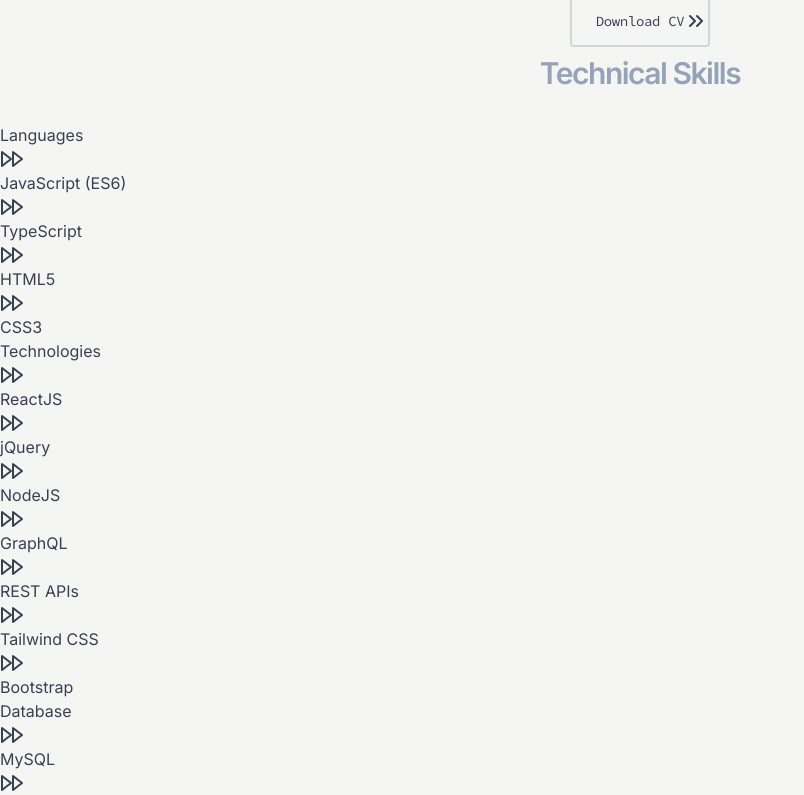
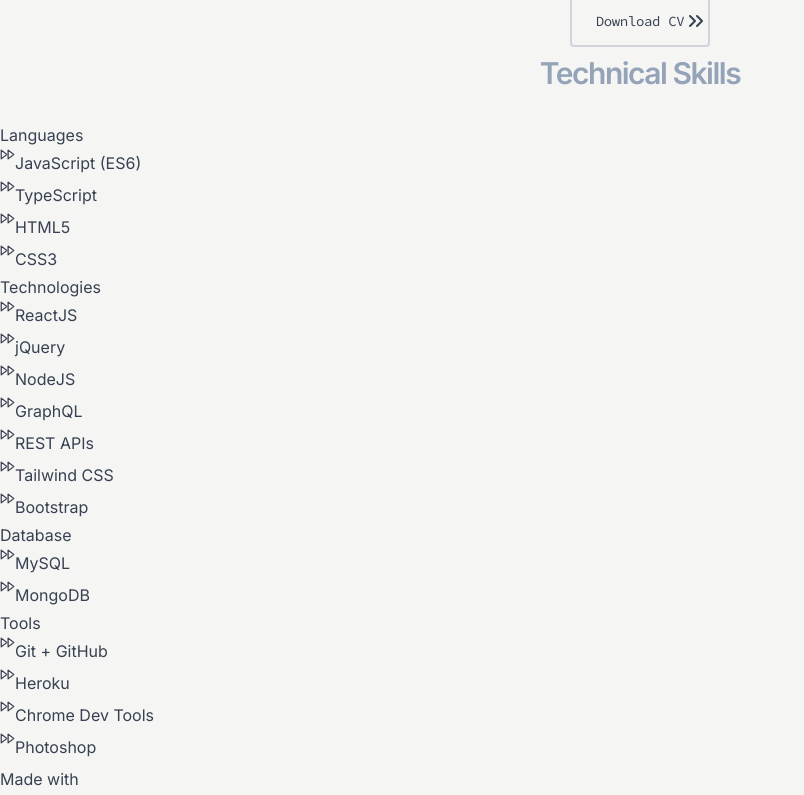
Before and after one commit to demivlkv/demivlkv.github.io, a React (Vite) app: page / in a window 1280 px wide. Shown: the part 9061-9856 px from the top of the page, without its empty margins (0-804 px from the left). Built offline with nearby package versions, Linux system fonts and the light colour scheme; no server answers.

Commit message:
update Resume component to fix icons

```diff
--- a/src/components/Icons/FastForward.jsx
+++ b/src/components/Icons/FastForward.jsx
@@ -2,13 +2,14 @@
   return (
     <div>
       <svg
-        width="24"
-        height="24"
+        width="15"
+        height="15"
         fill="none"
         stroke="currentColor"
         stroke-width="2"
         stroke-linecap="round"
         stroke-linejoin="round"
+        className="inline-flex justify-center items-center pb-1 mr-1 text-slate-400"
       >
         <use href="/feather-sprite.svg#fast-forward"/>
       </svg>
--- a/src/components/Resume.jsx
+++ b/src/components/Resume.jsx
@@ -6,7 +6,7 @@
 import FastForward from './Icons/FastForward';
 
 const Resume = ({ darkMode }) => {
-  const icon = <FastForward className="inline-flex justify-center items-center pb-1 text-slate-400" size={15} />
+  const icon = <FastForward />
 
   return (
     <section id="resume" className="relative w-full h-screen">
@@ -62,33 +62,33 @@
             viewport={{ once: true }}
           >
             <div className="leading-loose">
-              <h3 className="block font-['Source_Code_Pro'] font-semibold text-lg md:text-xl tracking-tighter">Languages</h3>
-              {icon} JavaScript (ES6)<br />
-              {icon} TypeScript<br />
-              {icon} HTML5<br />
-              {icon} CSS3
+              <h3 className="font-['Source_Code_Pro'] font-semibold text-lg md:text-xl tracking-tighter">Languages</h3>
+              <p>{icon} JavaScript (ES6)</p>
+              <p>{icon} TypeScript</p>
+              <p>{icon} HTML5</p>
+              <p>{icon} CSS3</p>
             </div>
             <div className="leading-loose">
               <h3 className="block font-['Source_Code_Pro'] font-semibold text-lg md:text-xl tracking-tighter">Technologies</h3>
-              {icon} ReactJS<br />
-              {icon} jQuery<br />
-              {icon} NodeJS<br />
-              {icon} GraphQL<br />
-              {icon} REST APIs<br />
-              {icon} Tailwind CSS<br />
-              {icon} Bootstrap
+              <p>{icon} ReactJS</p>
+              <p>{icon} jQuery</p>
+              <p>{icon} NodeJS</p>
+              <p>{icon} GraphQL</p>
+              <p>{icon} REST APIs</p>
+              <p>{icon} Tailwind CSS</p>
+              <p>{icon} Bootstrap</p>
             </div>
             <div className="leading-loose">
               <h3 className="block font-['Source_Code_Pro'] font-semibold text-lg md:text-xl tracking-tighter">Database</h3>
-              {icon} MySQL<br />
-              {icon} MongoDB
+              <p>{icon} MySQL</p>
+              <p>{icon} MongoDB</p>
             </div>
             <div className="leading-loose">
               <h3 className="block font-['Source_Code_Pro'] font-semibold text-lg md:text-xl tracking-tighter">Tools</h3>
-              {icon} Git + GitHub<br />
-              {icon} Heroku<br />
-              {icon} Chrome Dev Tools<br />
-              {icon} Photoshop
+              <p>{icon} Git + GitHub</p>
+              <p>{icon} Heroku</p>
+              <p>{icon} Chrome Dev Tools</p>
+              <p>{icon} Photoshop</p>
             </div>
           </motion.article>
         </div>
--- a/src/index.css
+++ b/src/index.css
@@ -61,6 +61,11 @@
     @apply w-full my-2 p-2 rounded bg-stone-100 dark:bg-slate-700 border border-gray-300 dark:border-gray-500 focus:outline focus:outline-2 focus:outline-slate-400;
   }
 
+  /* RESUME COMPONENT */
+  #resume article p {
+    @apply flex;
+  }
+
   /* FOOTER COMPONENT */
   footer .social li {
     @apply px-6 py-3 flex justify-between items-center ml-[5px] hover:ml-[10px] text-gray-800 dark:text-gray-200 hover:text-slate-400 dark:hover:text-slate-400 cursor-pointer transition-all ease-in;
```
Also changed, not shown: src/components/Footer.jsx (+12 -4 lines).
